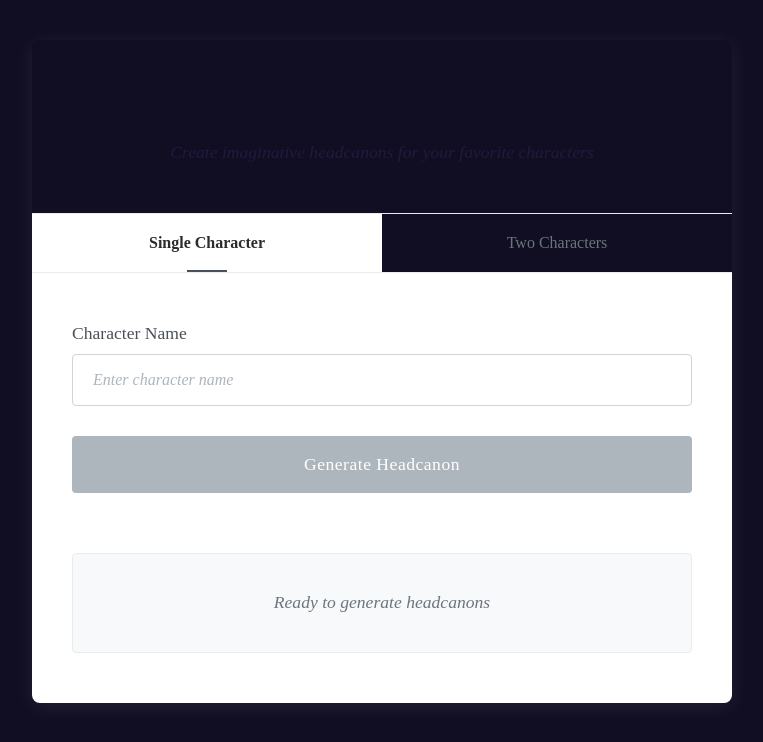
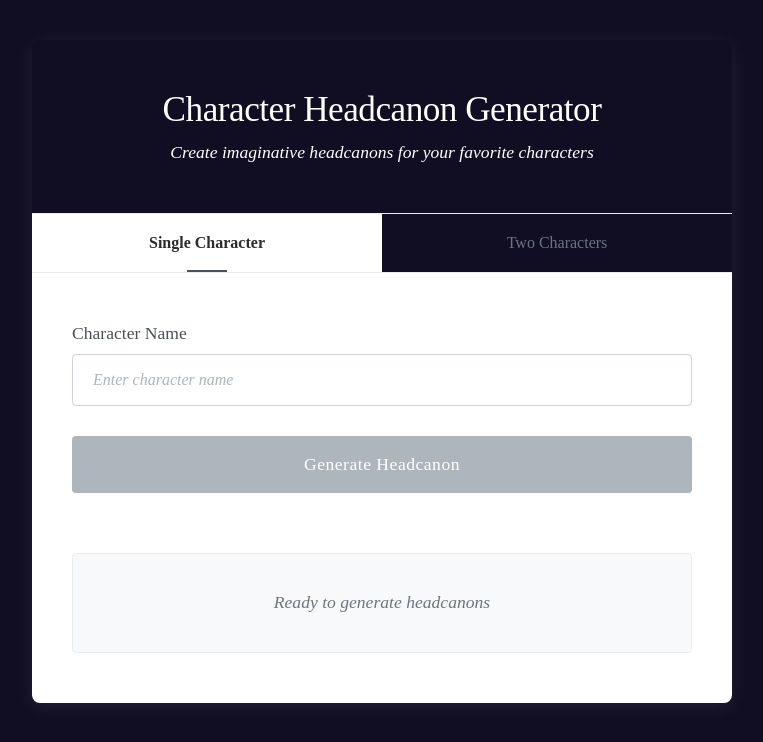
Before and after one commit to TheFluxite/headcanon-generator, a plain HTML site: page index.html in a window 1280 px wide. Shown: the whole page, without its empty margins (258-1021 px from the left). Drawn offline with Linux system fonts and the light colour scheme.

Commit message:
Update index.html

```diff
--- a/index.html
+++ b/index.html
@@ -38,14 +38,14 @@
         .header h1 {
             font-size: 2.2rem;
             margin-bottom: 12px;
-            color: #110e23;
+            color: #FFFFFF;
             font-weight: normal;
             letter-spacing: -0.5px;
         }
 
         .header p {
             font-size: 1.1rem;
-            color: #201b3e;
+            color: #FFFFFF;
             font-style: italic;
         }
 
```
